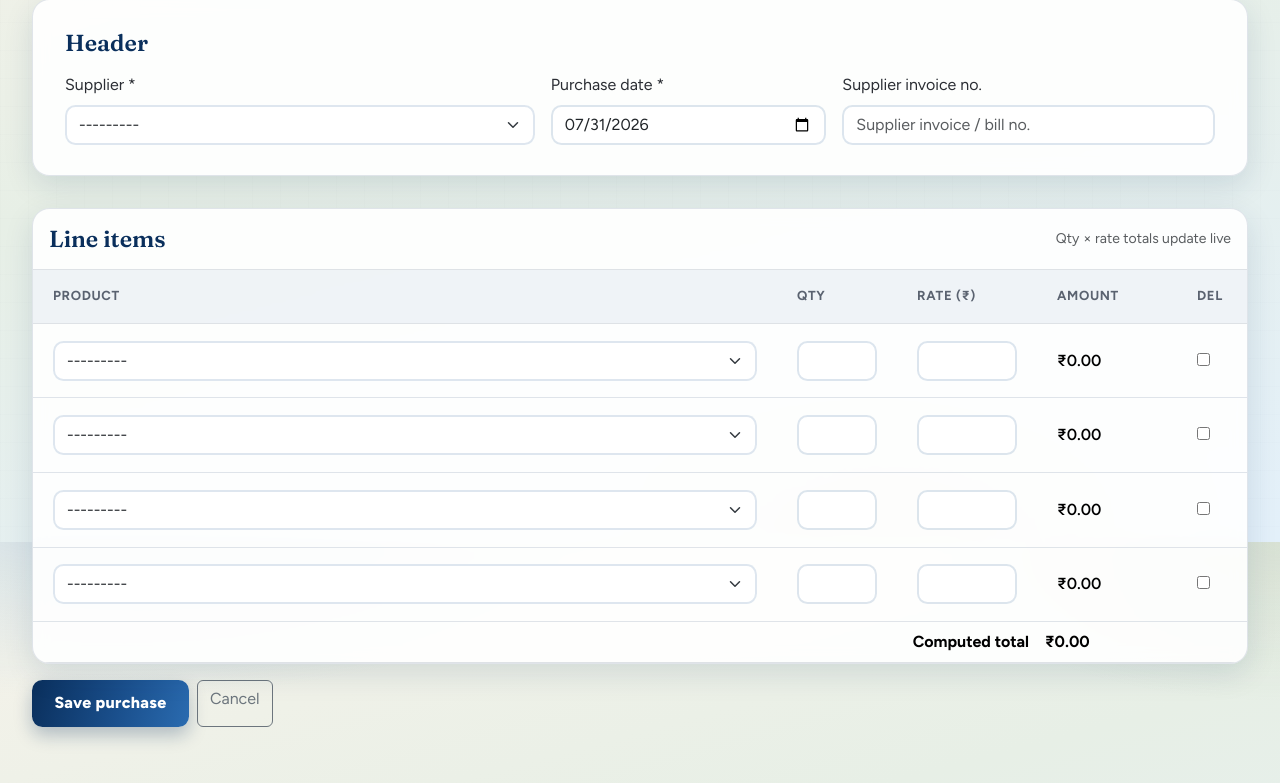
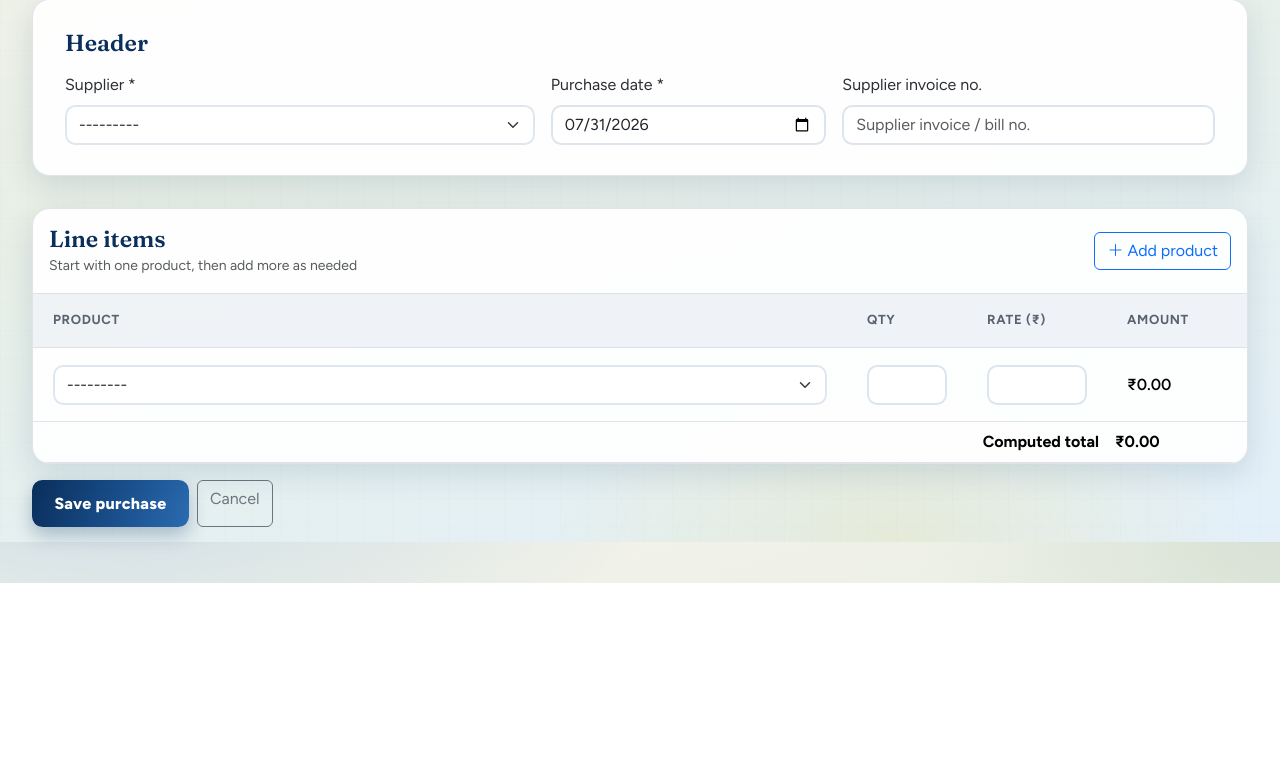
Before and after one commit to ghoneShubham/StockDesk, a Django app: page /purchases/new/ in a window 1280 px wide. Shown: the part 258-1041 px from the top of the page. After the commit the page ends 841 px from the top, so only its background shows below. Run offline with Django 5.2, Linux system fonts and the light colour scheme; a user stored in the database is signed in; tables that the repository leaves empty hold one stand-in row (values such as "Sample post"); some libraries are stand-ins or nearby versions.

Commit message:
button add in purchase

```diff
--- a/apps/purchases/forms.py
+++ b/apps/purchases/forms.py
@@ -108,8 +108,8 @@ PurchaseItemFormSet = inlineformset_factory(
     PurchaseItem,
     form=PurchaseItemForm,
     formset=BasePurchaseItemFormSet,
-    extra=4,
-    can_delete=True,
+    extra=1,
+    can_delete=False,
     min_num=0,
     validate_min=False,
 )
--- a/templates/purchases/form.html
+++ b/templates/purchases/form.html
@@ -38,9 +38,14 @@
     </section>
 
     <section class="sd-panel p-0 overflow-hidden mb-3">
-        <div class="p-3 border-bottom d-flex justify-content-between align-items-center">
-            <h2 class="h5 mb-0">Line items</h2>
-            <span class="text-muted small">Qty × rate totals update live</span>
+        <div class="p-3 border-bottom d-flex flex-wrap justify-content-between align-items-center gap-2">
+            <div>
+                <h2 class="h5 mb-0">Line items</h2>
+                <span class="text-muted small">Start with one product, then add more as needed</span>
+            </div>
+            <button type="button" class="btn btn-outline-primary" id="add-purchase-line">
+                <i class="bi bi-plus-lg"></i> Add product
+            </button>
         </div>
         {% if formset.non_form_errors %}
         <div class="alert alert-danger sd-alert m-3 mb-0">
@@ -55,7 +60,6 @@
                         <th style="width:120px;">Qty</th>
                         <th style="width:140px;">Rate (₹)</th>
                         <th style="width:140px;">Amount</th>
-                        <th style="width:70px;">Del</th>
                     </tr>
                 </thead>
                 <tbody>
@@ -76,16 +80,13 @@
                             {% for e in f.rate.errors %}<div class="text-danger small">{{ e }}</div>{% endfor %}
                         </td>
                         <td class="align-middle"><span class="line-amount fw-semibold">₹0.00</span></td>
-                        <td class="align-middle">
-                            {% if f.DELETE %}{{ f.DELETE }}{% endif %}
-                        </td>
                     </tr>
                     {% endfor %}
                 </tbody>
                 <tfoot>
                     <tr>
                         <th colspan="3" class="text-end">Computed total</th>
-                        <th colspan="2"><span id="purchase-total" class="fw-bold">₹0.00</span></th>
+                        <th><span id="purchase-total" class="fw-bold">₹0.00</span></th>
                     </tr>
                 </tfoot>
             </table>
@@ -97,6 +98,21 @@
         <a href="{% url 'purchases:purchase_list' %}" class="btn btn-outline-secondary">Cancel</a>
     </div>
 </form>
+
+<template id="purchase-line-template">
+    <tr class="purchase-line">
+        <td>
+            {% with f=formset.empty_form %}
+            {% for hidden in f.hidden_fields %}{{ hidden }}{% endfor %}
+            {{ f.id }}
+            {{ f.product }}
+            {% endwith %}
+        </td>
+        <td>{{ formset.empty_form.qty }}</td>
+        <td>{{ formset.empty_form.rate }}</td>
+        <td class="align-middle"><span class="line-amount fw-semibold">₹0.00</span></td>
+    </tr>
+</template>
 {% endblock %}
 
 {% block extra_js %}
@@ -104,6 +120,10 @@
 <script>
 (function () {
   const prices = JSON.parse(document.getElementById("product-prices-data").textContent);
+  const tbody = document.querySelector("#purchase-lines tbody");
+  const totalForms = document.getElementById("id_items-TOTAL_FORMS");
+  const template = document.getElementById("purchase-line-template");
+  const addBtn = document.getElementById("add-purchase-line");
 
   function money(n) {
     return (Math.round((n + Number.EPSILON) * 100) / 100).toFixed(2);
@@ -125,7 +145,7 @@
     if (totalEl) totalEl.textContent = "₹" + money(total);
   }
 
-  document.querySelectorAll("#purchase-lines tbody tr.purchase-line").forEach((row) => {
+  function bindRow(row) {
     const productEl = row.querySelector(".purchase-product");
     const rateEl = row.querySelector(".purchase-rate");
     if (productEl) {
@@ -147,8 +167,24 @@
     row.querySelectorAll(".purchase-qty, .purchase-rate").forEach((el) => {
       el.addEventListener("input", recalc);
     });
-  });
+  }
 
+  function addRow() {
+    const index = parseInt(totalForms.value, 10);
+    const html = template.innerHTML.replace(/__prefix__/g, String(index));
+    const wrap = document.createElement("tbody");
+    wrap.innerHTML = html.trim();
+    const row = wrap.firstElementChild;
+    tbody.appendChild(row);
+    totalForms.value = String(index + 1);
+    bindRow(row);
+    const productEl = row.querySelector(".purchase-product");
+    if (productEl) productEl.focus();
+    recalc();
+  }
+
+  document.querySelectorAll("#purchase-lines tbody tr.purchase-line").forEach(bindRow);
+  if (addBtn) addBtn.addEventListener("click", addRow);
   recalc();
 })();
 </script>
```
Also changed, not shown: apps/purchases/tests.py (+1 -10 lines).
